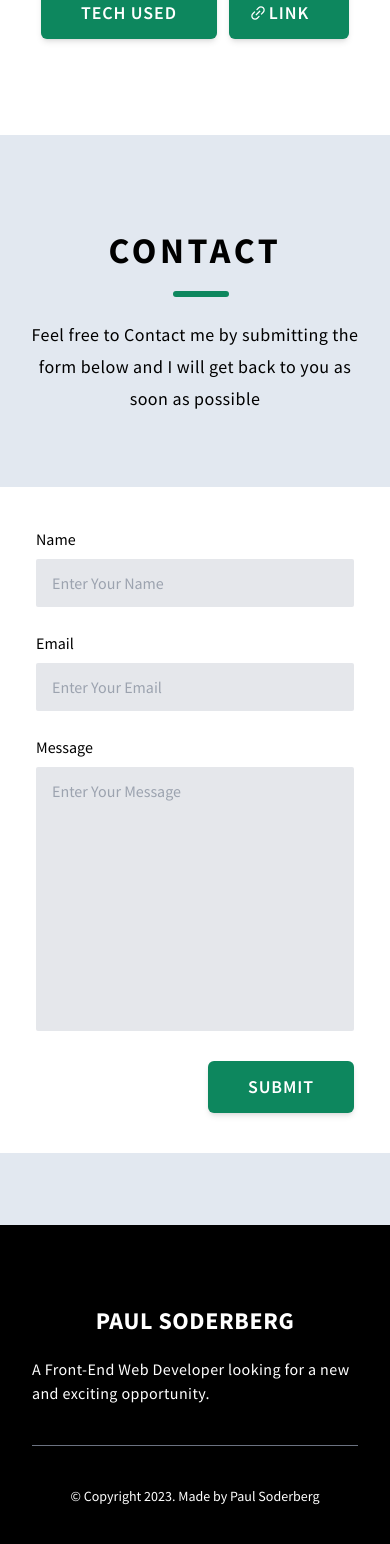
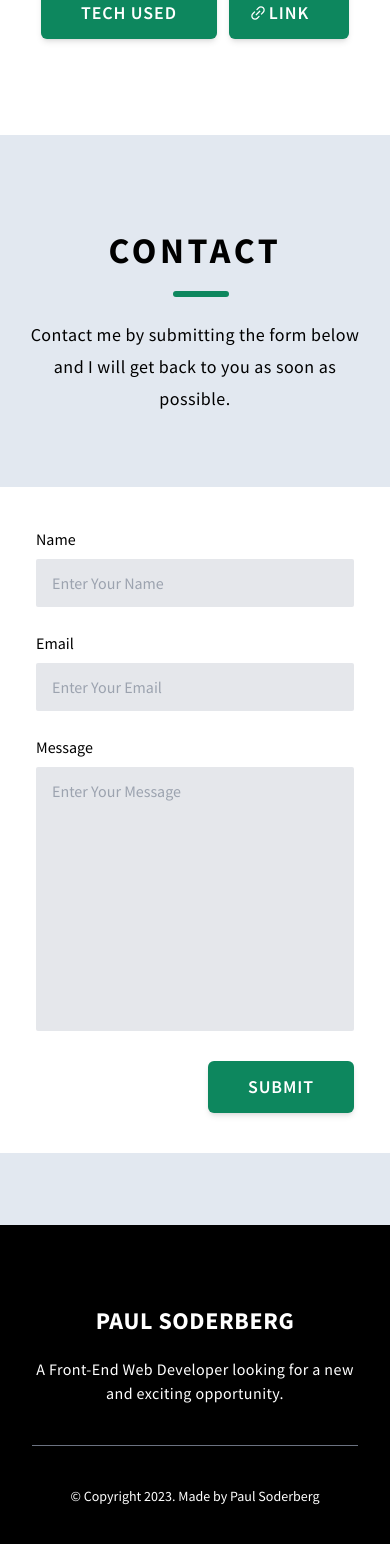
Before and after one commit to Sody15/my-portfolio, a React (Vite) app: page / in a window 390 px wide. Shown: the part 4425-5969 px from the top of the page. Built offline with nearby package versions, Linux system fonts and the light colour scheme.

Commit message:
Small adjustments to footer and contact language

```diff
--- a/src/components/layout/Footer.tsx
+++ b/src/components/layout/Footer.tsx
@@ -6,7 +6,7 @@ const Footer = () => {
       <div className='w-full max-w-6xl py-20'>
         <div className='footer__upper pb-10 flex flex-col items-center md:items-start'>
           <h3 className='uppercase'>Paul Soderberg</h3>
-          <p className='text-base max-w-md pt-5'>
+          <p className='text-base max-w-md pt-5 text-center md:text-left'>
             A Front-End Web Developer looking for a new and exciting opportunity.
           </p>
         </div>
--- a/src/components/sections/Contact.tsx
+++ b/src/components/sections/Contact.tsx
@@ -33,7 +33,7 @@ const Contact = () => {
   return (
     <Section
       title='Contact'
-      description='Feel free to Contact me by submitting the form below and I will get back to you as soon as possible'
+      description='Contact me by submitting the form below and I will get back to you as soon as possible.'
       id='contact'
       className='bg-slate-200 max-w-full'
     >
```
